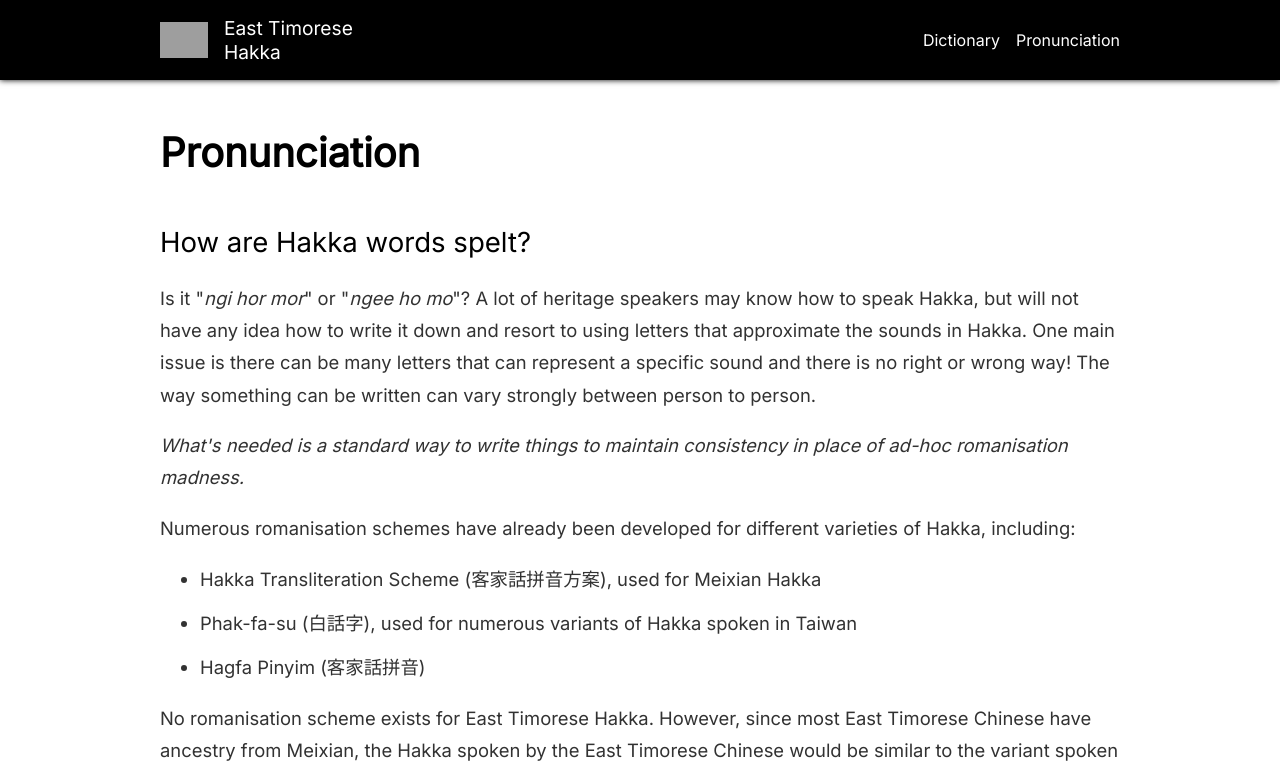
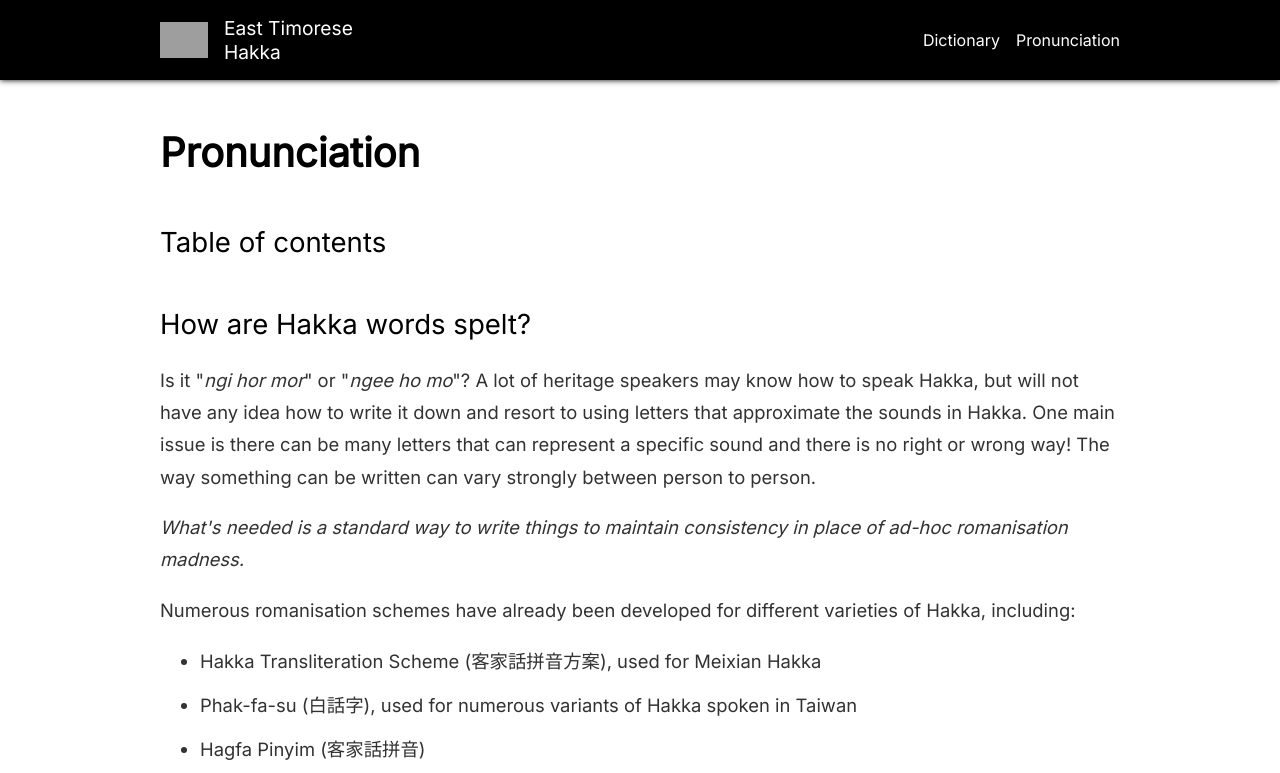
Before and after one commit to steven-lay/easttimoresehakka-dictionary-site, a Next.js app: page /pronunciation in a window 1280 px wide. Shown: the top 773 px of the page. Built offline with nearby package versions, Linux system fonts and the light colour scheme; grey boxes are pictures that could not be loaded.

Commit message:
Add rehype slug and remark toc

```diff
--- a/next.config.mjs
+++ b/next.config.mjs
@@ -1,5 +1,7 @@
 import remarkGfm from 'remark-gfm'
-import supersub from 'remark-supersub'
+import remarkSupersub from 'remark-supersub'
+import remarkToc from 'remark-toc'
+import rehypeSlug from 'rehype-slug'
 
 export default {
   reactStrictMode: true,
@@ -13,7 +15,12 @@ export default {
           loader: '@mdx-js/loader',
           /** @type {import('@mdx-js/loader').Options} */
           options: {
-            remarkPlugins: [remarkGfm, supersub],
+            remarkPlugins: [
+              remarkGfm,
+              [remarkToc, { maxDepth: 2, tight: true, ordered: true }],
+              remarkSupersub,
+            ],
+            rehypePlugins: [rehypeSlug],
           },
         },
       ],
--- a/package.json
+++ b/package.json
@@ -16,8 +16,10 @@
     "react-dom": "17.0.2",
     "react-icons": "^4.3.1",
     "react-paginate": "^8.0.0",
+    "rehype-slug": "^5.0.0",
     "remark-gfm": "^3.0.1",
     "remark-supersub": "^1.0.0",
+    "remark-toc": "^8.0.1",
     "styled-components": "^5.3.3"
   },
   "devDependencies": {
--- a/src/components/MDwrapper.jsx
+++ b/src/components/MDwrapper.jsx
@@ -16,6 +16,15 @@ export const MDwrapper = styled.article`
   h3 {
     margin-top: 3rem;
     font-weight: 500;
+  }
+
+  h2::before {
+    display: block;
+    content: ' ';
+    margin-top: -110px;
+    height: 110px;
+    visibility: hidden;
+    pointer-events: none;
   }
 
   p {
@@ -54,4 +63,16 @@ export const MDwrapper = styled.article`
     border: 1px solid gray;
     padding: 0.75rem 1rem;
   }
+
+  #table-of-contents + ol {
+    padding-left: 1.5rem;
+
+    & > li {
+      line-height: 1.2;
+    }
+
+    & > li > a {
+      color: #ad3232;
+    }
+  }
 `
--- a/src/pages/pronunciation.mdx
+++ b/src/pages/pronunciation.mdx
@@ -8,6 +8,8 @@ export default function Layout({children}) {
 }
 
 # Pronunciation
+
+## Table of contents
 
 ## How are Hakka words spelt?
 
```
